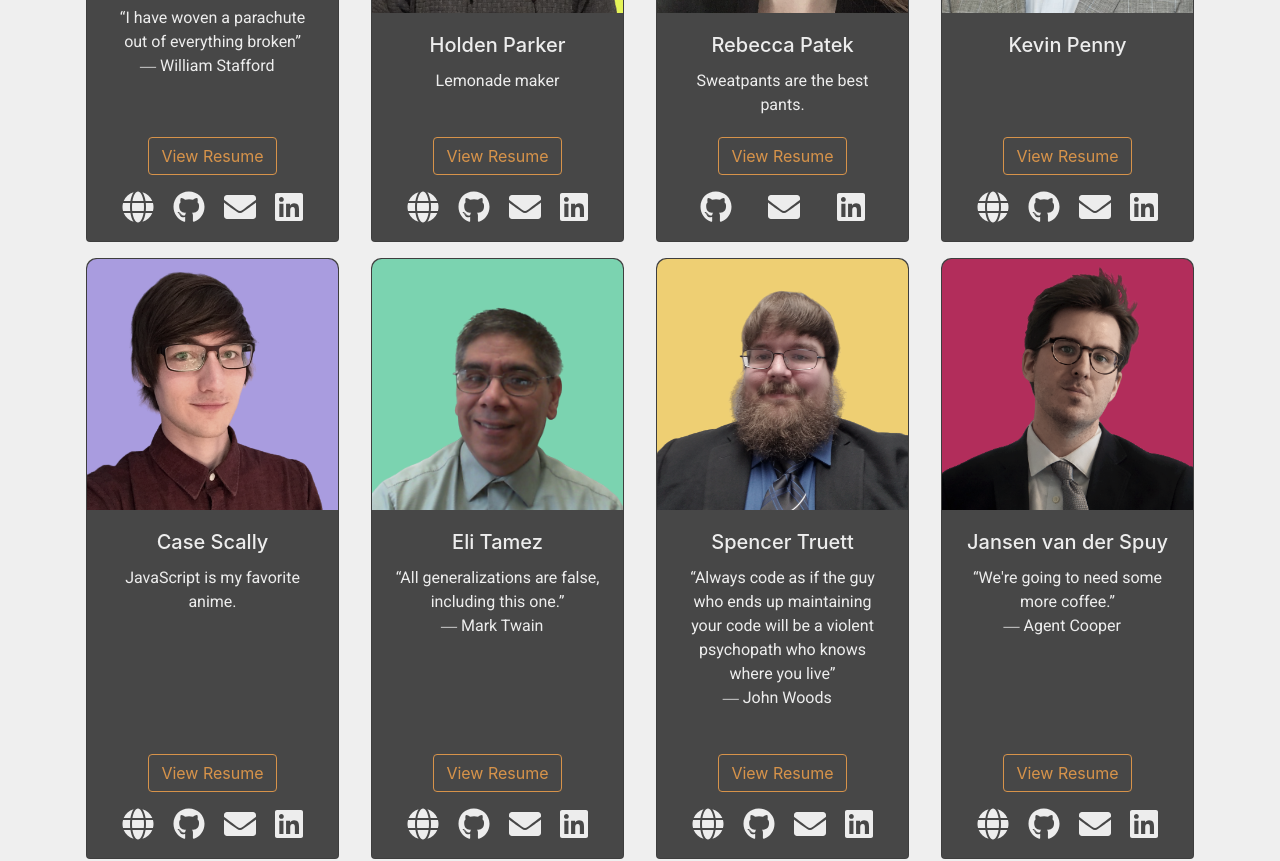
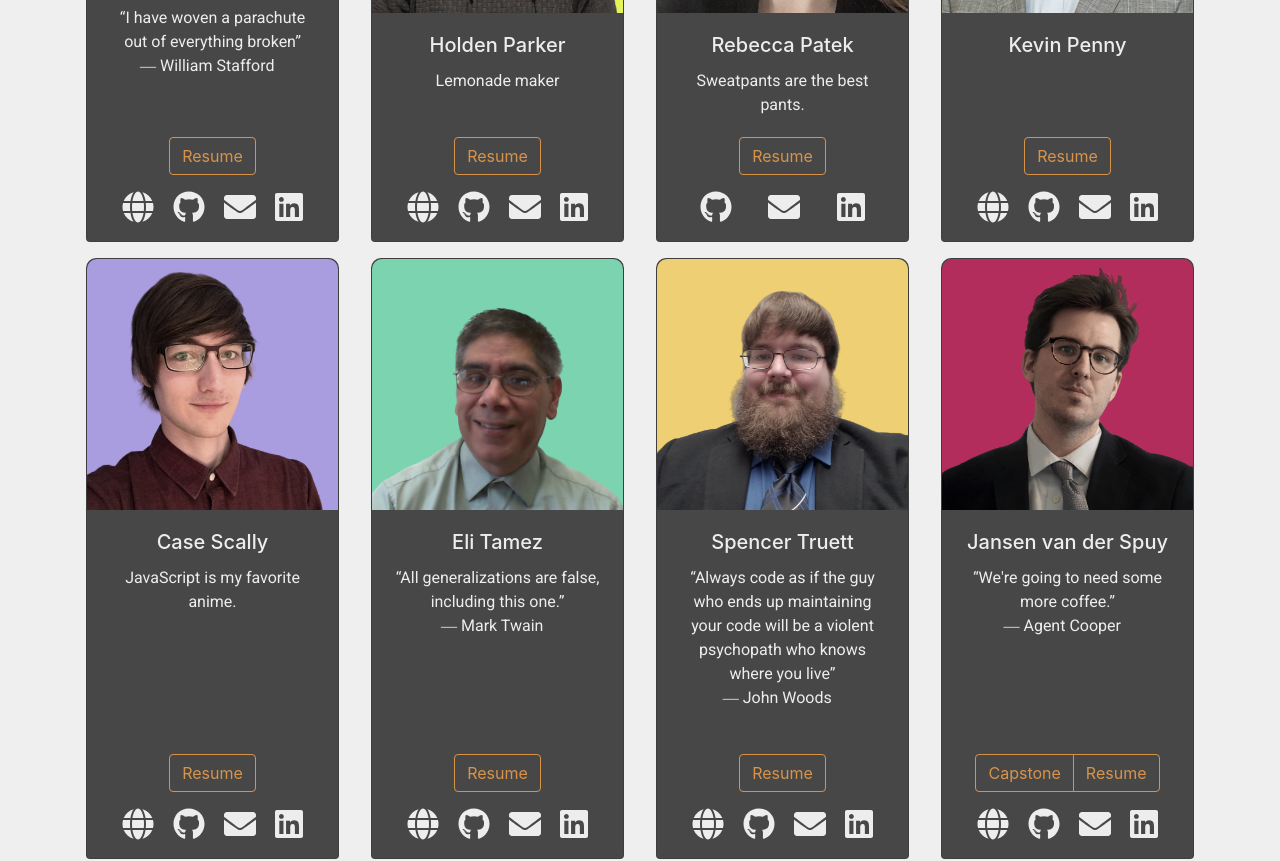
Before and after one commit to nss-cohort-37/nss-cohort-37.github.io, a React (Create React App) app: page / in a window 1280 px wide. Shown: the part 3540-4401 px from the top of the page. Built offline with nearby package versions, Linux system fonts and the light colour scheme.

Commit message:
add modal for demos

```diff
--- a/src/App.css
+++ b/src/App.css
@@ -45,6 +45,12 @@ html {
 }
 .nav-spacing {
   margin-right: 2em;
+}
+
+.button-group__link,
+.button-group__link:hover {
+  text-decoration: none;
+  color: inherit;
 }
 
 .section-header {
@@ -212,20 +218,7 @@ main {
 }
 
 .modal-header {
-  background-color: black !important;
-  color: goldenrod;
-}
-
-.modal-content {
-  background-color: #3d3d3d;
-  width: 100%;
-}
-
-.modal-body img {
-  width: 50%;
-  height: 50%;
-  box-shadow: 3px 3px 5px #cacaca;
-  border-radius: 10px;
+  color: rgba(0, 0, 0, 0.8);
 }
 
 .backButton {
@@ -245,16 +238,6 @@ main {
 
 button {
   cursor: pointer;
-}
-
-.btn-outline-primary {
-  color: goldenrod !important;
-  border-color: goldenrod !important;
-}
-
-.btn-outline-primary:hover {
-  color: white !important;
-  background-color: goldenrod !important;
 }
 
 /* adjusts size of contact icons depending on size of card */
@@ -291,16 +274,6 @@ button {
   .header-text h2 {
     font-size: 1.5em;
     margin-top: -10px;
-  }
-  .modal-body {
-    display: block;
-  }
-  .modal-content {
-    background-color: #3d3d3d;
-    width: 100%;
-  }
-  .modal-body img {
-    width: 100%;
   }
   main {
     margin-bottom: 100px;
@@ -358,3 +331,32 @@ button {
   transform: scale(1.3);
   transition: 150ms ease-in-out;
 }
+
+.capstone__modal,
+.capstone__modal-header,
+.capstone__modal-body {
+  max-width: 1120px;
+  padding: 0px;
+  color: rgba(0, 0, 0, 0.7);
+}
+
+.capstone__modal-header {
+  padding: 12px;
+}
+
+.capstone__modal-iframe {
+  top: 0;
+  left: 0;
+  right: 0;
+  bottom: 0;
+  width: 100%;
+  height: 100%;
+  position: absolute;
+}
+
+.iframe-container {
+  position: relative;
+  overflow: hidden;
+  width: 100%;
+  padding-top: 56.25%; /* 16:9 Aspect Ratio */
+}
--- a/src/components/Developers.js
+++ b/src/components/Developers.js
@@ -1,12 +1,16 @@
-import React from "react";
+import React, { useState } from "react";
 import {
   Button,
+  ButtonGroup,
   Card,
   CardImg,
   CardText,
   CardBody,
   CardTitle,
   CardFooter,
+  Modal,
+  ModalHeader,
+  ModalBody,
 } from "reactstrap";
 import { cohort } from "../data/cohort.json";
 
@@ -14,6 +18,9 @@ export default function Developers() {
   const createCardTextMarkup = (text) => {
     return { __html: text };
   };
+
+  const [activeDemoStudent, setActiveDemoStudent] = useState();
+  const toggle = (student) => setActiveDemoStudent(student);
 
   return (
     <div>
@@ -39,6 +46,7 @@ export default function Developers() {
       <div className="container">
         <iframe
           width="100%"
+          title="podcasts"
           height="450"
           scrolling="no"
           frameBorder="no"
@@ -48,7 +56,7 @@ export default function Developers() {
       </div>
 
       <div className="container">
-        <div className="row">
+        <div className="row justify-content-start">
           {cohort.map((student) => (
             <div
               key={student.id}
@@ -77,13 +85,29 @@ export default function Developers() {
                 </CardBody>
                 <CardFooter className="contact">
                   <div className="row">
-                    {student.resume && (
-                      <a target="_blank" href={`/resumes/${student.resume}`}>
+                    <ButtonGroup>
+                      {student.capstoneUrl && (
+                        <Button
+                          outline
+                          color="warning"
+                          onClick={() => toggle(student)}
+                        >
+                          Capstone
+                        </Button>
+                      )}
+                      {student.resume && (
                         <Button outline color="warning">
-                          View Resume
+                          <a
+                            rel="noopener noreferrer"
+                            className="button-group__link"
+                            target="_blank"
+                            href={`/resumes/${student.resume}`}
+                          >
+                            Resume
+                          </a>
                         </Button>
-                      </a>
-                    )}
+                      )}
+                    </ButtonGroup>
                   </div>
                 </CardFooter>
                 <CardFooter className="contact">
@@ -119,6 +143,35 @@ export default function Developers() {
           ))}
         </div>
       </div>
+      {!!activeDemoStudent && (
+        <Modal
+          isOpen={!!activeDemoStudent}
+          toggle={toggle}
+          className="capstone__modal"
+        >
+          <ModalHeader
+            className="capstone__modal-header"
+            toggle={() => toggle(null)}
+          >
+            {activeDemoStudent.firstName} {activeDemoStudent.lastName} Final
+            Capstone
+          </ModalHeader>
+          <ModalBody className="capstone__modal-body">
+            <div className="iframe-container">
+              <iframe
+                className="capstone__modal-iframe"
+                title="Capstone"
+                width="100%"
+                height="100%"
+                src={activeDemoStudent.capstoneUrl}
+                frameBorder="0"
+                allow="accelerometer; autoplay; encrypted-media; gyroscope; picture-in-picture"
+                allowFullScreen
+              ></iframe>
+            </div>
+          </ModalBody>
+        </Modal>
+      )}
     </div>
   );
 }
--- a/src/data/cohort.json
+++ b/src/data/cohort.json
@@ -10,7 +10,8 @@
       "email": "danielbradleybennett@gmail.com",
       "proImg": "DanielBennett.png",
       "funImg": "DanielBennett.png",
-      "resume": "DanielBennett.pdf"
+      "resume": "DanielBennett.pdf",
+      "capstoneUrl": ""
     },
     {
       "id": 2,
@@ -23,7 +24,8 @@
       "email": "audrey.borgra@gmail.com",
       "proImg": "AudreyBorgra.png",
       "funImg": "BW-AudreyBorgra.png",
-      "resume": "AudreyBorgra-Resume.pdf"
+      "resume": "AudreyBorgra-Resume.pdf",
+      "capstoneUrl": ""
     },
     {
       "id": 3,
@@ -36,7 +38,8 @@
       "email": "taylorhcarroll1@gmail.com",
       "proImg": "TaylorCarroll.png",
       "funImg": "TaylorCarroll.png",
-      "resume": "TaylorCarroll.pdf"
+      "resume": "TaylorCarroll.pdf",
+      "capstoneUrl": ""
     },
     {
       "id": 4,
@@ -49,7 +52,8 @@
       "email": "LCLuisChavezz@gmail.com",
       "proImg": "LuisChavez.png",
       "funImg": "LuisChavez.png",
-      "resume": "LuisChavez.pdf"
+      "resume": "LuisChavez.pdf",
+      "capstoneUrl": ""
     },
     {
       "id": 6,
@@ -62,7 +66,8 @@
       "email": "garrettfreshwater@gmail.com",
       "proImg": "GarrettFreshwater.png",
       "funImg": "BW-GarrettFreshwater.png",
-      "resume": "GarrettFreshwater.pdf"
+      "resume": "GarrettFreshwater.pdf",
+      "capstoneUrl": ""
     },
     {
       "id": 7,
@@ -75,7 +80,8 @@
       "email": "macgibbons@gmail.com",
       "proImg": "MacGibbons.png",
       "funImg": "MacGibbons.png",
-      "resume": "MacGibbons.pdf"
+      "resume": "MacGibbons.pdf",
+      "capstoneUrl": ""
     },
     {
       "id": 8,
@@ -88,7 +94,8 @@
       "email": "jwgilliam.developer@gmail.com",
       "proImg": "JohnGilliam.png",
       "funImg": "JohnGilliam.png",
-      "resume": "JohnGilliam.pdf"
+      "resume": "JohnGilliam.pdf",
+      "capstoneUrl": ""
     },
     {
       "id": 9,
@@ -113,7 +120,8 @@
       "email": "maggie.greene96@gmail.com",
       "proImg": "MaggieGreene.png",
       "funImg": "MaggieGreene.png",
-      "resume": "MaggieGreene.pdf"
+      "resume": "MaggieGreene.pdf",
+      "capstoneUrl": ""
     },
     {
       "id": 11,
@@ -126,7 +134,8 @@
       "email": "manohar.namita@gmail.com",
       "proImg": "NamitaManohar.png",
       "funImg": "BW-NamitaManohar.png",
-      "resume": "NManohar.pdf"
+      "resume": "NManohar.pdf",
+      "capstoneUrl": ""
     },
     {
       "id": 13,
@@ -139,7 +148,8 @@
       "email": "jcoffeymay6@gmail.com",
       "proImg": "CoffeyMay.png",
       "funImg": "BW-CoffeyMay.png",
-      "resume": "CoffeyMay.pdf"
+      "resume": "CoffeyMay.pdf",
+      "capstoneUrl": ""
     },
     {
       "id": 14,
@@ -152,7 +162,8 @@
       "email": "william.g.metcalf@gmail.com",
       "proImg": "WillyMetcalf.png",
       "funImg": "BW-WillyMetcalf.png",
-      "resume": "WillyMetcalf.pdf"
+      "resume": "WillyMetcalf.pdf",
+      "capstoneUrl": ""
     },
     {
       "id": 15,
@@ -165,7 +176,8 @@
       "email": "jamesanitz2@gmail.com",
       "proImg": "JamesNitz.png",
       "funImg": "BW-JamesNitz.png",
-      "resume": "JamesNitz.pdf"
+      "resume": "JamesNitz.pdf",
+      "capstoneUrl": ""
     },
     {
       "id": 16,
@@ -178,7 +190,8 @@
       "email": "parkerholdenw@gmail.com",
       "proImg": "HoldenParker.png",
       "funImg": "BW-HoldenParker.png",
-      "resume": "HoldenParker.pdf"
+      "resume": "HoldenParker.pdf",
+      "capstoneUrl": ""
     },
     {
       "id": 17,
@@ -190,7 +203,8 @@
       "email": "rebeccapatek@gmail.com",
       "proImg": "RebeccaPatek.png",
       "funImg": "RebeccaPatek.png",
-      "resume": "RebeccaPatek.pdf"
+      "resume": "RebeccaPatek.pdf",
+      "capstoneUrl": ""
     },
     {
       "id": 18,
@@ -202,7 +216,8 @@
       "email": "kevin.penny333@gmail.com",
       "proImg": "KevinPenny.png",
       "funImg": "BW-KevinPenny.png",
-      "resume": "KevinPenny.pdf"
+      "resume": "KevinPenny.pdf",
+      "capstoneUrl": ""
     },
     {
       "id": 19,
@@ -215,7 +230,8 @@
       "email": "casescally@gmail.com",
       "proImg": "CaseScally.png",
       "funImg": "CaseScally.png",
-      "resume": "CaseScally.pdf"
+      "resume": "CaseScally.pdf",
+      "capstoneUrl": ""
     },
     {
       "id": 20,
@@ -228,7 +244,8 @@
       "email": "elitamez17@gmail.com",
       "proImg": "EliTamez.png",
       "funImg": "EliTamez.png",
-      "resume": "EliTamez.pdf"
+      "resume": "EliTamez.pdf",
+      "capstoneUrl": ""
     },
     {
       "id": 21,
@@ -241,7 +258,8 @@
       "email": "struett.developer@gmail.com",
       "proImg": "SpencerTruett.png",
       "funImg": "SpencerTruett.png",
-      "resume": "SpencerTruett.pdf"
+      "resume": "SpencerTruett.pdf",
+      "capstoneUrl": ""
     },
     {
       "id": 22,
@@ -254,7 +272,8 @@
       "email": "jansenv44@gmail.com",
       "proImg": "JansenVanDerSpuy.png",
       "funImg": "BW-JansenVanDerSpuy.png",
-      "resume": "Jansen.pdf"
+      "resume": "Jansen.pdf",
+      "capstoneUrl": "https://www.youtube.com/embed/dQw4w9WgXcQ"
     },
     {
       "id": 23,
@@ -267,7 +286,8 @@
       "email": "aja.washington13@gmail.com",
       "proImg": "AjaWashington.png",
       "funImg": "BW-AjaWashington.png",
-      "resume": "AjaWashington.pdf"
+      "resume": "AjaWashington.pdf",
+      "capstoneUrl": ""
     },
     {
       "id": 24,
@@ -291,7 +311,8 @@
       "email": "onteriowright@gmail.com",
       "proImg": "OnterioWright.png",
       "funImg": "BW-OnterioWright.png",
-      "resume": "OnterioWrightResume.pdf"
+      "resume": "OnterioWrightResume.pdf",
+      "capstoneUrl": ""
     }
   ]
 }
```
